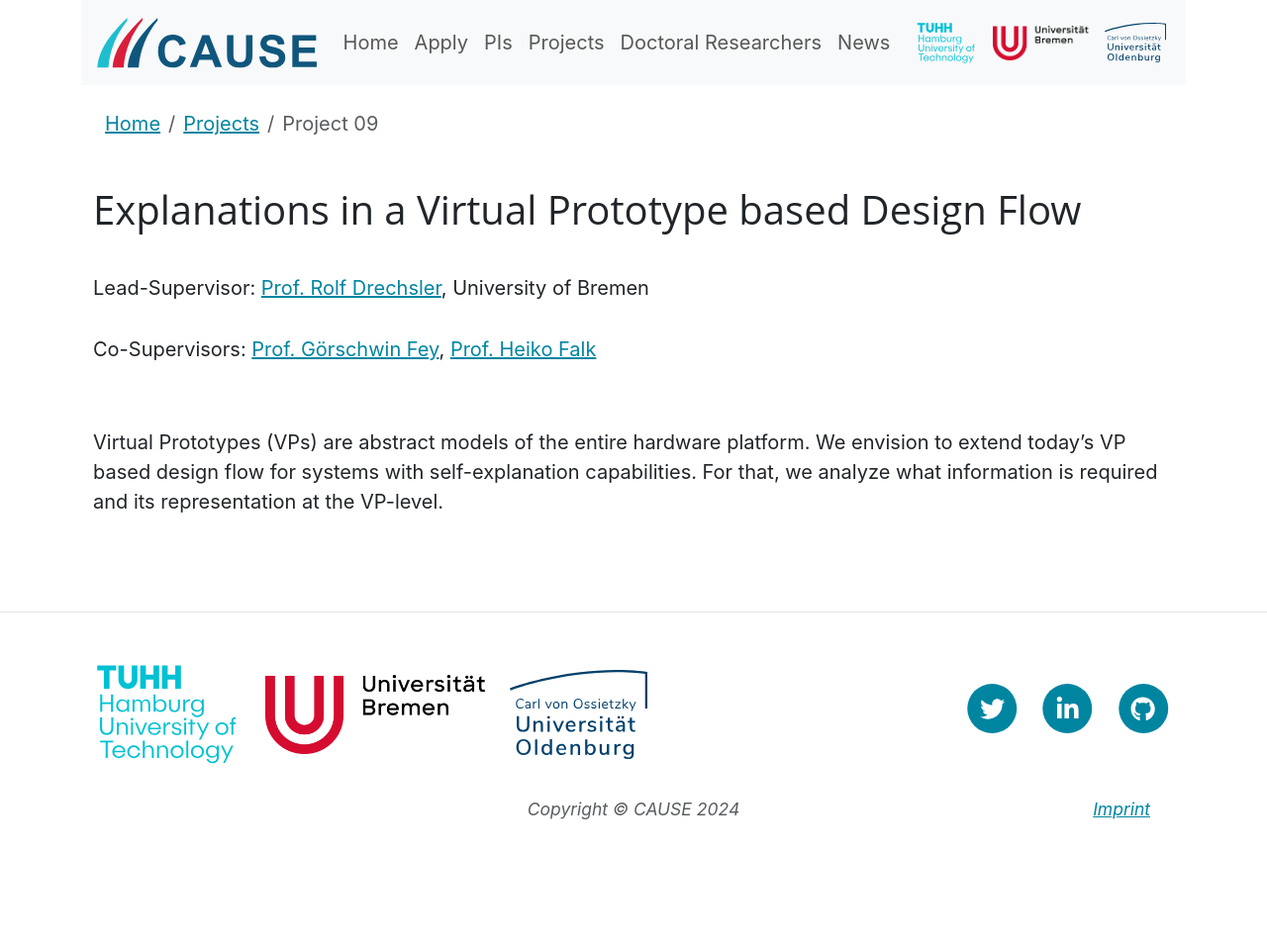
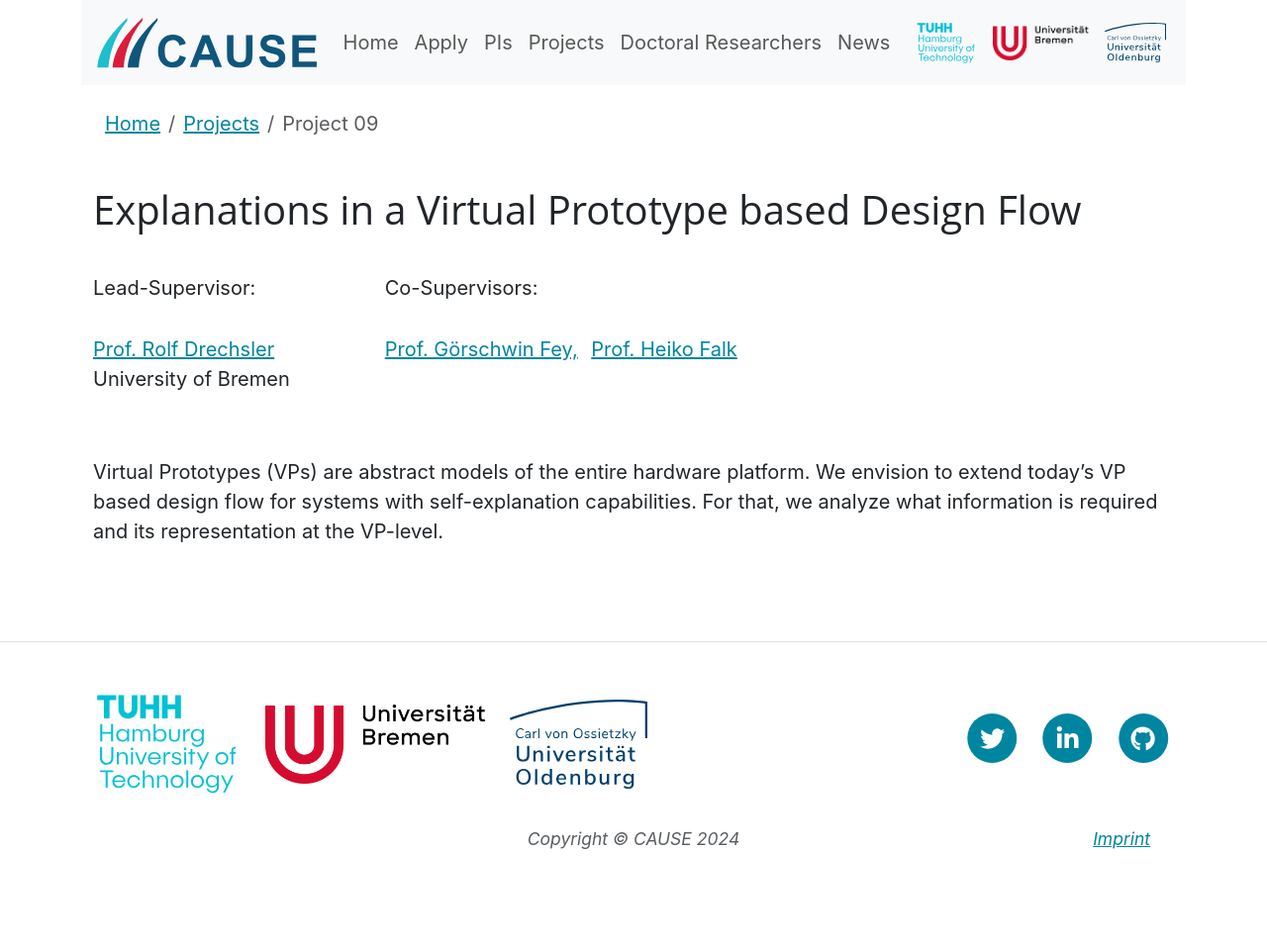
Before and after one commit to rtg-cause/rtg-cause.github.io, a Jekyll site: the page built from _projects/09.md, in a window 1280 px wide. Shown: the whole page at 99% size. Built offline with Jekyll 4.4.1, drawn with Linux system fonts in a browser that asks for light colours; nearby versions of some CDN libraries; before the commit the page ends 927 px from its top, so only the background shows below that.

Commit message:
Mobile look improved.

```diff
--- a/_layouts/project.html
+++ b/_layouts/project.html
@@ -10,17 +10,25 @@
 <h1>{{ page.title }}</h1>
 
 <div class="row align-items-start gx-5">
+    <div class="col-md-auto me-5">
+        {% assign lead = site.pis | where: 'short_name', page.lead | first %}
+        <p class="view"> Lead-Supervisor:
+            <ul class="list-inline">
+                <li class="list-inline-item">
+                    <a href="{{ lead.url }}">{{ lead.name }}</a><br>
+                    {{ lead.institution }}
+                </li>
+            </ul>
+        </p>
+    </div>
     <div class="col-md-auto">
-        {% assign lead = site.pis | where: 'short_name', page.lead | first %}
-        {% assign cosupervisor1 = site.pis | where: 'short_name', page.cosupervisor1 | first %}
-        {% assign cosupervisor2 = site.pis | where: 'short_name', page.cosupervisor2 | first %}
-        <p class="view"> Lead-Supervisor:
-            <a href="{{ lead.url }}">{{ lead.name }}</a>, {{ lead.institution }}
-        </p>
-
         <p class="view"> Co-Supervisors:
-                         <a href="{{ cosupervisor1.url }}">{{ cosupervisor1.name }}</a>,
-                         <a href="{{ cosupervisor2.url }}">{{ cosupervisor2.name }}</a>
+        <ul class="list-inline">
+            {% assign cosupervisor1 = site.pis | where: 'short_name', page.cosupervisor1 | first %}
+            {% assign cosupervisor2 = site.pis | where: 'short_name', page.cosupervisor2 | first %}
+            <li class="list-inline-item"><a href="{{ cosupervisor1.url }}">{{ cosupervisor1.name }},</a></li>
+            <li class="list-inline-item"><a href="{{ cosupervisor2.url }}">{{ cosupervisor2.name }}</a></li>
+        </ul>
         </p>
     </div>
 </div>
```
